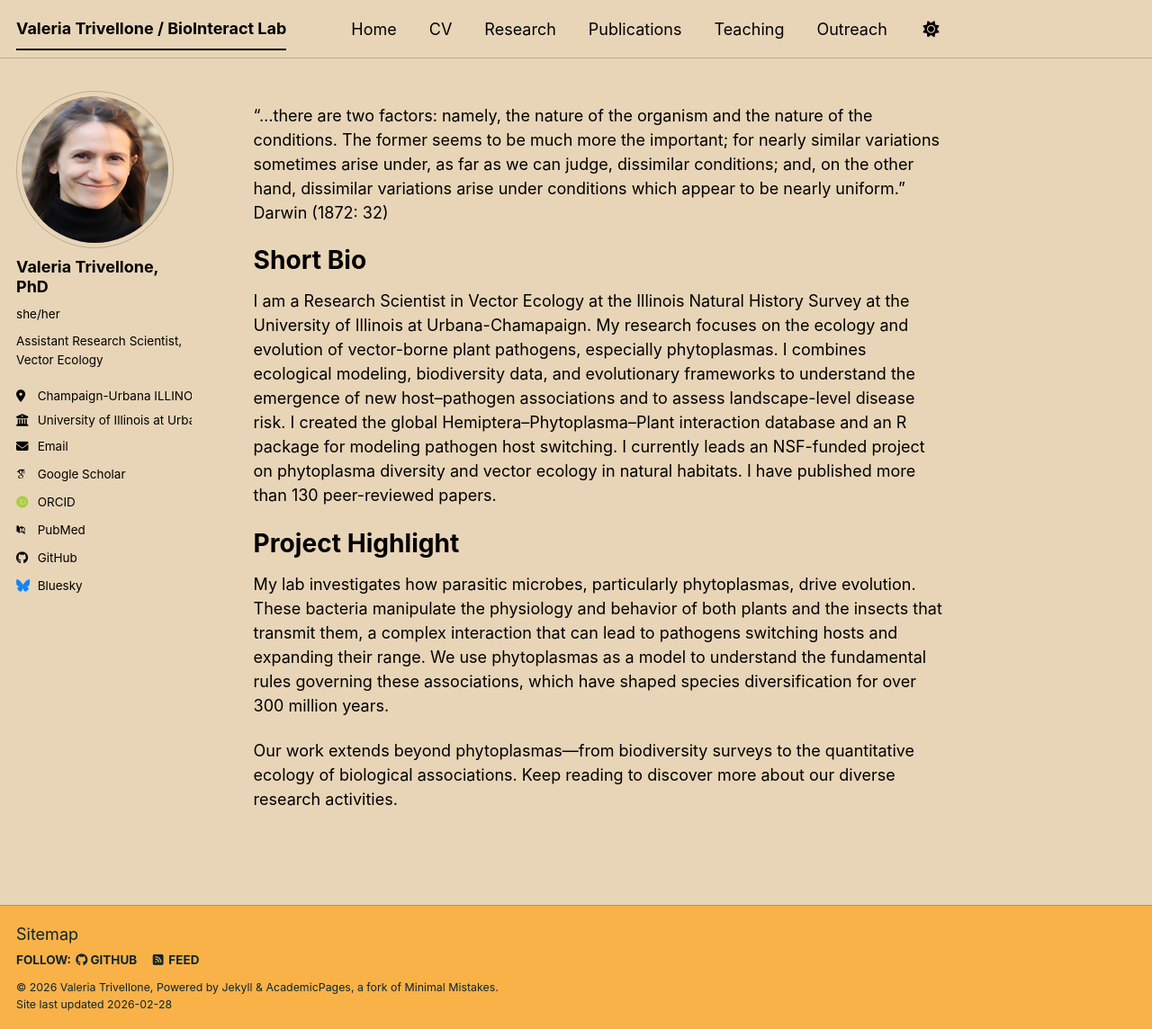
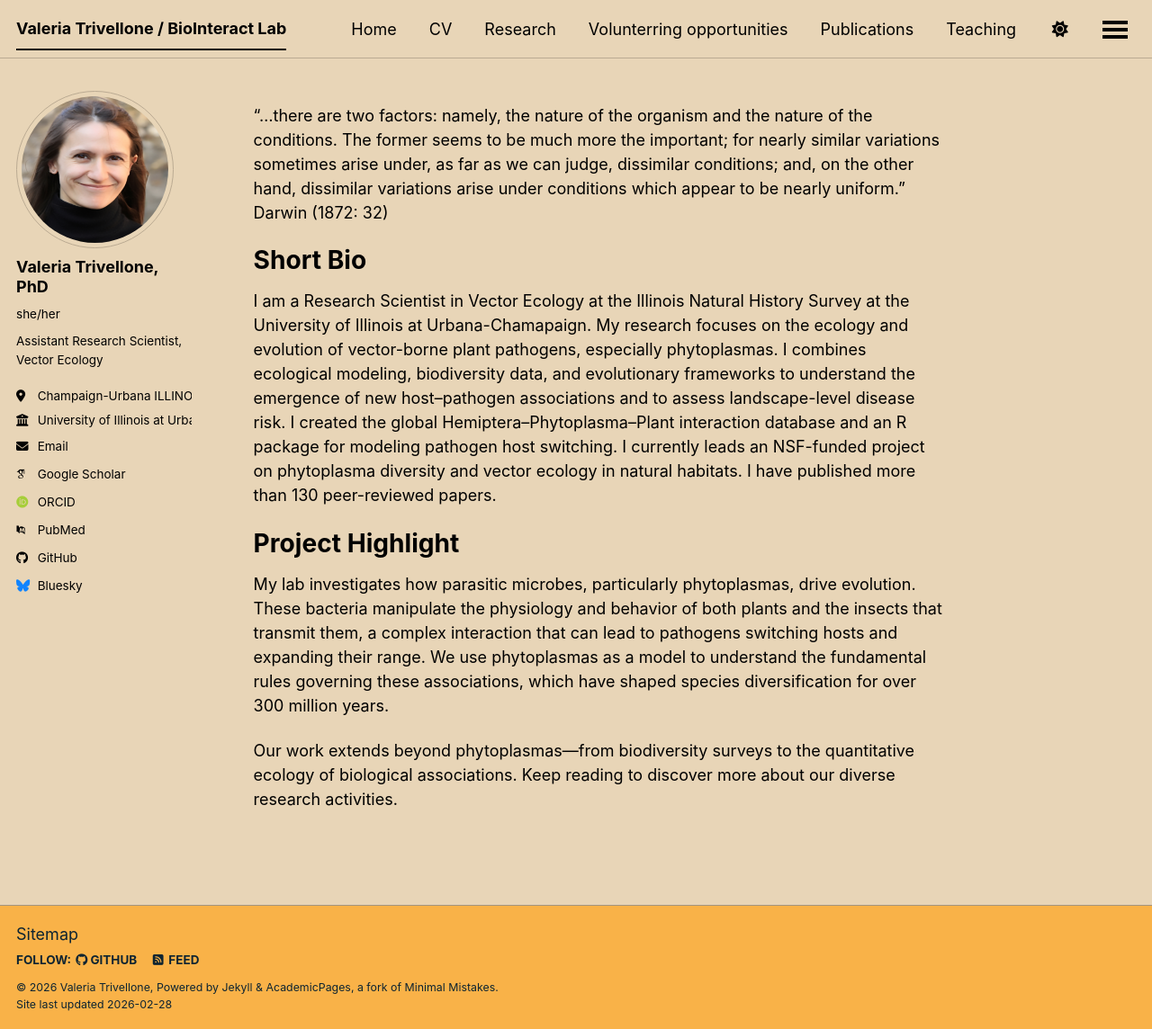
Before and after one commit to valeriatrivellone/valeriatrivellone.github.io, a Jekyll site: the page built from _pages/about.md, in a window 1280 px wide and 1144 px high. Shown: the whole window at 90% size. Built offline with Jekyll 4.4.1, drawn with Linux system fonts in a browser that asks for light colours; some web fonts are replaced; a script bundle is joined from its source files by our own code; library files that are not in the unit come from our copies.

Commit message:
Update navigation.yml

```diff
--- a/_data/navigation.yml
+++ b/_data/navigation.yml
@@ -14,6 +14,8 @@ main:
     url: /cv/
   - title: "Research"
     url: /research/
+  - title: "Volunterring opportunities"
+    url: /volunteering/
   - title: "Publications"
     url: /publications/
   - title: "Teaching"
```
